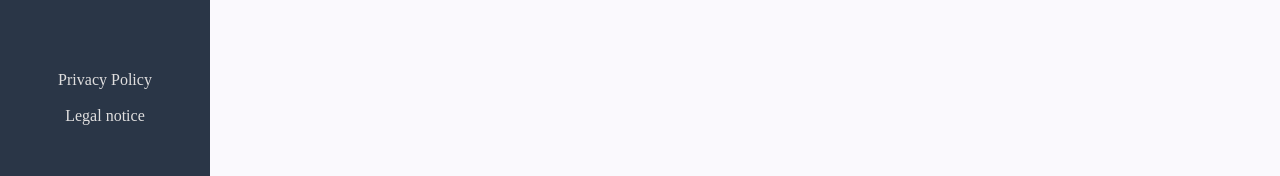
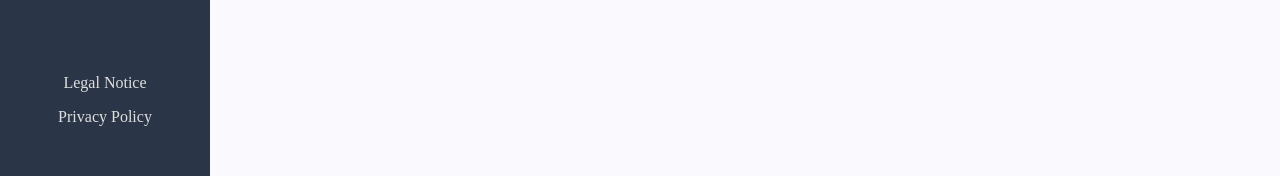
Before and after one commit to c44n/join, an Angular app: page / in a window 1280 px wide. Shown: the part 604-780 px from the top of the page. Built offline with nearby package versions, Linux system fonts and the light colour scheme; a web font is replaced by a local one.

Commit message:
sidebar privacy policy and legal notice routerlink added

```diff
--- a/src/app/components/sidebar/sidebar.html
+++ b/src/app/components/sidebar/sidebar.html
@@ -35,8 +35,8 @@
     </div>
 
     <ul class="sidebar__footer">
-      <li><a routerLink="">Privacy Policy</a></li>
-      <li><a routerLink="">Legal notice</a></li>
+    <button cdkMenuItem [routerLink]="'/legal-notice'">Legal Notice</button>
+    <button cdkMenuItem [routerLink]="'/privacy-policy'">Privacy Policy</button>
     </ul>
   </section>
 
```
